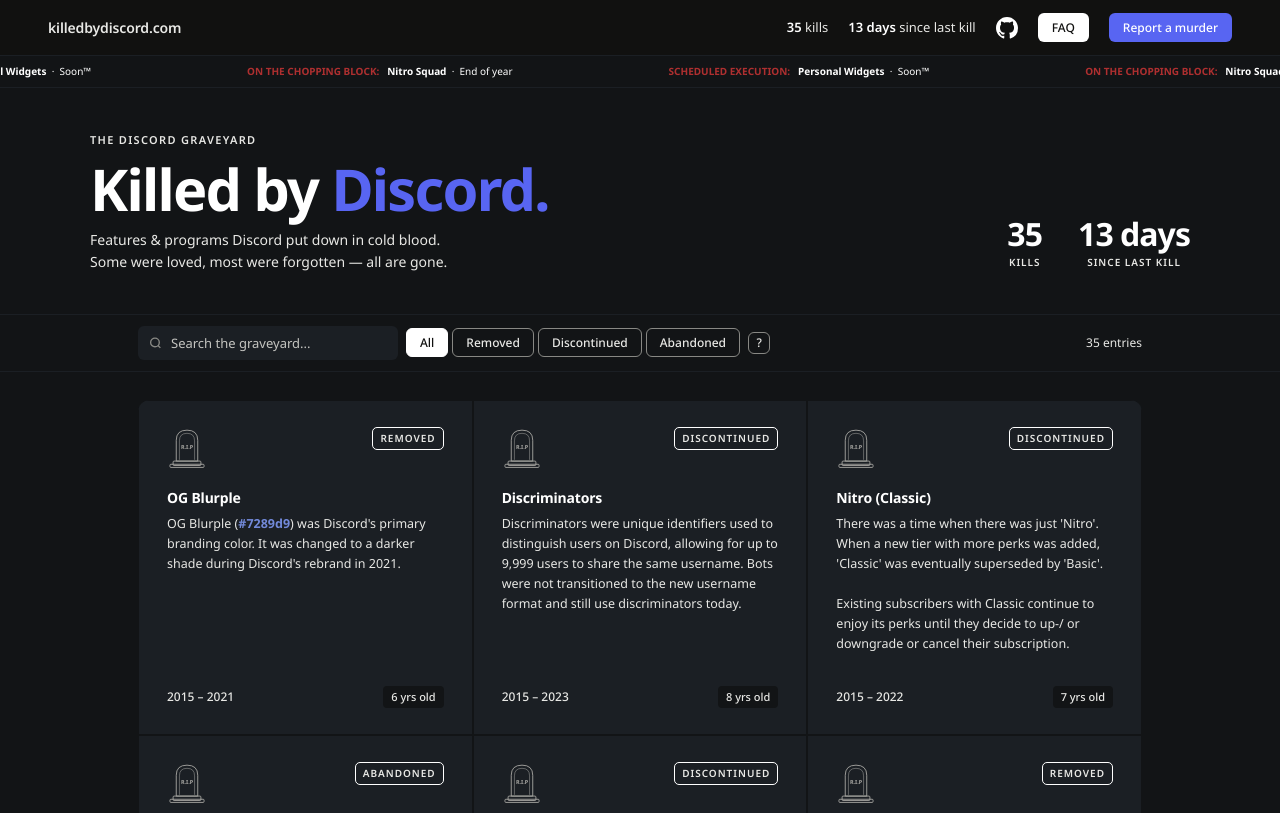
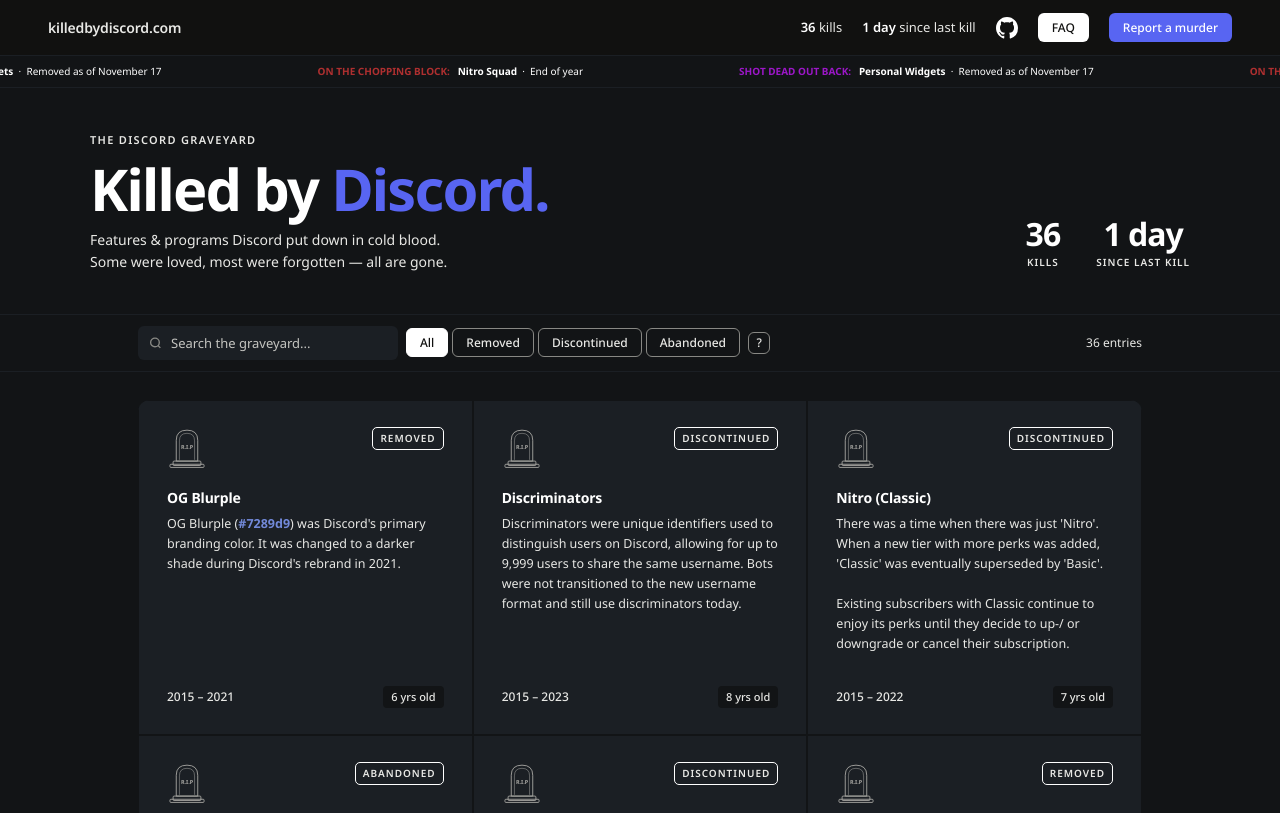
Before and after one commit to Whomsky/killedbydiscord.com, a plain HTML site: page index.html in a window 1280 px wide. Shown: the top 813 px of the page. Drawn offline with Linux system fonts and the light colour scheme.

Commit message:
Wher were u when widgets was kill

```diff
--- a/index.html
+++ b/index.html
@@ -175,7 +175,9 @@ nav {
   overflow: hidden;
 }
 .scheduledkill-content { margin-right: 128px; margin-left: 28px; }
-.scheduledkill-label { color: #bf3333e7; }
+.scheduledkill-label1 { color: #bf3333e7; }
+.scheduledkill-label2 { color: #185ce5e7; }
+.scheduledkill-label3 { color: #9c17c8; }
 .scheduledkill-item { color: var(--white); }
 
 .scheduledkill-track {
@@ -615,25 +617,25 @@ footer {
 <div class="scheduledkill" style="display:flex;">
   <div class="scheduledkill-track">
       <!-- Track -->
-    <div class="scheduledkill-content"> <span class="scheduledkill-label"><b>SCHEDULED EXECUTION:</b></span> &nbsp; <span class="scheduledkill-item"><b>Personal Widgets</b> &nbsp;&middot;&nbsp; Soon&trade;</span> </div>
-    <div class="scheduledkill-content"> <span class="scheduledkill-label"><b>ON THE CHOPPING BLOCK:</b></span> &nbsp; <span class="scheduledkill-item"><b>Nitro Squad</b> &nbsp;&middot;&nbsp; End of year</span> </div>
-    <div class="scheduledkill-content"> <span class="scheduledkill-label"><b>SCHEDULED EXECUTION:</b></span> &nbsp; <span class="scheduledkill-item"><b>Personal Widgets</b> &nbsp;&middot;&nbsp; Soon&trade;</span> </div>
-    <div class="scheduledkill-content"> <span class="scheduledkill-label"><b>ON THE CHOPPING BLOCK:</b></span> &nbsp; <span class="scheduledkill-item"><b>Nitro Squad</b> &nbsp;&middot;&nbsp; End of year</span> </div>
-    <div class="scheduledkill-content"> <span class="scheduledkill-label"><b>SCHEDULED EXECUTION:</b></span> &nbsp; <span class="scheduledkill-item"><b>Personal Widgets</b> &nbsp;&middot;&nbsp; Soon&trade;</span> </div>
-    <div class="scheduledkill-content"> <span class="scheduledkill-label"><b>ON THE CHOPPING BLOCK:</b></span> &nbsp; <span class="scheduledkill-item"><b>Nitro Squad</b> &nbsp;&middot;&nbsp; End of year</span> </div>
+    <div class="scheduledkill-content"> <span class="scheduledkill-label3"><b>SHOT DEAD OUT BACK:</b></span> &nbsp; <span class="scheduledkill-item"><b>Personal Widgets</b> &nbsp;&middot;&nbsp; Removed as of November 17</span> </div>
+    <div class="scheduledkill-content"> <span class="scheduledkill-label1"><b>ON THE CHOPPING BLOCK:</b></span> &nbsp; <span class="scheduledkill-item"><b>Nitro Squad</b> &nbsp;&middot;&nbsp; End of year</span> </div>
+    <div class="scheduledkill-content"> <span class="scheduledkill-label3"><b>SHOT DEAD OUT BACK:</b></span> &nbsp; <span class="scheduledkill-item"><b>Personal Widgets</b> &nbsp;&middot;&nbsp; Removed as of November 17</span> </div>
+    <div class="scheduledkill-content"> <span class="scheduledkill-label1"><b>ON THE CHOPPING BLOCK:</b></span> &nbsp; <span class="scheduledkill-item"><b>Nitro Squad</b> &nbsp;&middot;&nbsp; End of year</span> </div>
+    <div class="scheduledkill-content"> <span class="scheduledkill-label3"><b>SHOT DEAD OUT BACK:</b></span> &nbsp; <span class="scheduledkill-item"><b>Personal Widgets</b> &nbsp;&middot;&nbsp; Removed as of November 17</span> </div>
+    <div class="scheduledkill-content"> <span class="scheduledkill-label1"><b>ON THE CHOPPING BLOCK:</b></span> &nbsp; <span class="scheduledkill-item"><b>Nitro Squad</b> &nbsp;&middot;&nbsp; End of year</span> </div>
       <!-- Duplicate -->
-    <div class="scheduledkill-content"> <span class="scheduledkill-label"><b>SCHEDULED EXECUTION:</b></span> &nbsp; <span class="scheduledkill-item"><b>Personal Widgets</b> &nbsp;&middot;&nbsp; Soon&trade;</span> </div>
-    <div class="scheduledkill-content"> <span class="scheduledkill-label"><b>ON THE CHOPPING BLOCK:</b></span> &nbsp; <span class="scheduledkill-item"><b>Nitro Squad</b> &nbsp;&middot;&nbsp; End of year</span> </div>
-    <div class="scheduledkill-content"> <span class="scheduledkill-label"><b>SCHEDULED EXECUTION:</b></span> &nbsp; <span class="scheduledkill-item"><b>Personal Widgets</b> &nbsp;&middot;&nbsp; Soon&trade;</span> </div>
-    <div class="scheduledkill-content"> <span class="scheduledkill-label"><b>ON THE CHOPPING BLOCK:</b></span> &nbsp; <span class="scheduledkill-item"><b>Nitro Squad</b> &nbsp;&middot;&nbsp; End of year</span> </div>
-    <div class="scheduledkill-content"> <span class="scheduledkill-label"><b>SCHEDULED EXECUTION:</b></span> &nbsp; <span class="scheduledkill-item"><b>Personal Widgets</b> &nbsp;&middot;&nbsp; Soon&trade;</span> </div>
-    <div class="scheduledkill-content"> <span class="scheduledkill-label"><b>ON THE CHOPPING BLOCK:</b></span> &nbsp; <span class="scheduledkill-item"><b>Nitro Squad</b> &nbsp;&middot;&nbsp; End of year</span> </div>
+    <div class="scheduledkill-content"> <span class="scheduledkill-label3"><b>SHOT DEAD OUT BACK:</b></span> &nbsp; <span class="scheduledkill-item"><b>Personal Widgets</b> &nbsp;&middot;&nbsp; Removed as of November 17</span> </div>
+    <div class="scheduledkill-content"> <span class="scheduledkill-label1"><b>ON THE CHOPPING BLOCK:</b></span> &nbsp; <span class="scheduledkill-item"><b>Nitro Squad</b> &nbsp;&middot;&nbsp; End of year</span> </div>
+    <div class="scheduledkill-content"> <span class="scheduledkill-label3"><b>SHOT DEAD OUT BACK:</b></span> &nbsp; <span class="scheduledkill-item"><b>Personal Widgets</b> &nbsp;&middot;&nbsp; Removed as of November 17</span> </div>
+    <div class="scheduledkill-content"> <span class="scheduledkill-label1"><b>ON THE CHOPPING BLOCK:</b></span> &nbsp; <span class="scheduledkill-item"><b>Nitro Squad</b> &nbsp;&middot;&nbsp; End of year</span> </div>
+    <div class="scheduledkill-content"> <span class="scheduledkill-label3"><b>SHOT DEAD OUT BACK:</b></span> &nbsp; <span class="scheduledkill-item"><b>Personal Widgets</b> &nbsp;&middot;&nbsp; Removed as of November 17</span> </div>
+    <div class="scheduledkill-content"> <span class="scheduledkill-label1"><b>ON THE CHOPPING BLOCK:</b></span> &nbsp; <span class="scheduledkill-item"><b>Nitro Squad</b> &nbsp;&middot;&nbsp; End of year</span> </div>
   </div>
 </div>
 
 <div class="header">
   <div class="announcement" style="display:none;"><img src="/images/wump.svg" class="announcement-img">
-    <p>Coxi stinks</p>
+    <p></p>
   </div>
   <div class="header-inner">
     <div class="header-left">
@@ -726,7 +728,7 @@ var items = [
   { name: "Official Messages",                        type: "undefined",      visible: false,   experimental: true,   born: 2026, died: null, desc: "Official Messages were a feature available only on verified servers. Servers could to configure an unique highlight color (similar to that of mentions) and apply it to messages, thus marking them as \"official\"." },
   { name: "Nitro Squad",                              type: "removed",        visible: false,   experimental: true,   born: 2026, died: 2026, desc: "Nitro Squad was a new Nitro tier. A single Nitro subscription (at a discounted price) that could be shared by up to 6 people. Notably, only the Squad leader would get the 2 boosts included with Nitro, but not its members." },
   { name: "Vibegrations (Conjuring)",                 type: "undefined",      visible: false,   experimental: true,   born: 2026, died: null, desc: "Vibegrations allowed users to 'vibecode' bots, integrations and activities directly on Discord.<br><br>Users could describe in natural language what they want to make, and Discord's AI models would generate the necessary code." },
-  { name: "Personal Widgets",                         type: "removed",        visible: false,   experimental: true,   born: 2026, died: 2026, desc: "Personal Widgets were a Nitro-only feature that allowed users to create a custom widget for their profile. Widgets had several text fields and supported images and gifs. Users could also add a \"clips\" widget, which allowed showcasing of game clips." },
+  { name: "Personal Widgets",                         type: "removed",        visible: true,    experimental: true,   born: 2026, died: 2026, desc: "Personal Widgets were a Nitro-only feature that allowed users to create a custom widget for their profile. Widgets had several text fields and supported images and gifs, and even gameplay clips captured by Discord." },
   { name: "Gift Cards",                               type: "undefined",      visible: false,   experimental: true,   born: 2026, died: null, desc: "Discord had its own line of gift cards available for purchase. Redeemed a card would add it's balance to your account which could be spent on Nitro, decorations, server subscriptions, and in-game items from Game Shops." },
   { name: "Scheduled Messages",                       type: "undefined",      visible: false,   experimental: true,   born: 2026, died: null, desc: "A feature that allowed users to save messages and automatically post them in a channel at a pre-defined date and time." },
   { name: "Badge Management",                         type: "undefined",      visible: false,   experimental: true,   born: 2026, died: null, desc: "This feature allowed users to hide badges they did not want displayed on their profile. Nitro users could additionally also edit the order in which their badges were displayed." },
@@ -760,7 +762,7 @@ function getAge(born, died) {
 }
 
 function getDaysSinceLastKill() {
-  var [day, month, year] = '05/11/2026'.split('/');
+  var [day, month, year] = '17/11/2026'.split('/');
   var lastKillTimestamp = Date.UTC(year, month - 1, day);
   var now = new Date();
   var todayTimestamp = Date.UTC(now.getUTCFullYear(), now.getUTCMonth(), now.getUTCDate());
```
